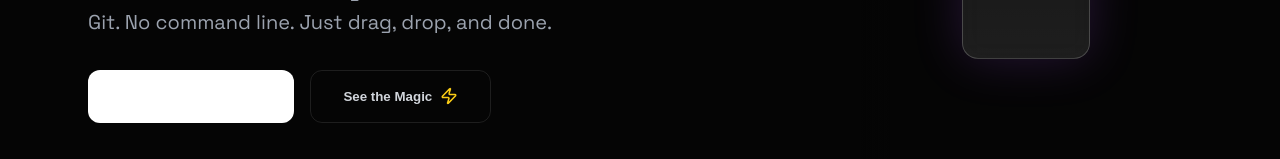
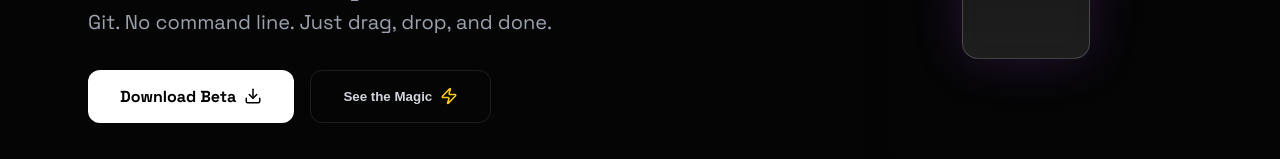
Before and after one commit to S0Vishnu/draft-wolf, a React (Vite) app: page / in a window 1280 px wide. Shown: the part 493-652 px from the top of the page. Built offline with nearby package versions, Linux system fonts and the light colour scheme; no server answers.

Commit message:
feat: add new Footer and Hero components to the application.

```diff
--- a/src/components/Footer.tsx
+++ b/src/components/Footer.tsx
@@ -23,7 +23,7 @@ export const Footer = ({ onOpenLegal }: FooterProps) => {
                         href={WINDOWS_DOWNLOAD_LINK}
                         download
                         className="footer__btn footer__btn--white"
-                        style={{ textDecoration: 'none', color: 'inherit' }}
+                        style={{ textDecoration: 'none' }}
                     >
                         <div style={{ display: 'grid', gridTemplateColumns: 'repeat(2, 1fr)', gap: '2px' }}>
                             {[...Array(4)].map((_, i) => <div key={i} style={{ width: '0.5rem', height: '0.5rem', background: 'black' }}></div>)}
--- a/src/components/Hero.tsx
+++ b/src/components/Hero.tsx
@@ -34,7 +34,7 @@ export const Hero = () => {
                             href={WINDOWS_DOWNLOAD_LINK}
                             download
                             className="hero__btn hero__btn--primary"
-                            style={{ textDecoration: 'none', color: 'inherit' }}
+                            style={{ textDecoration: 'none' }}
                         >
                             <span style={{ display: 'flex', alignItems: 'center', gap: '0.5rem', position: 'relative', zIndex: 10, pointerEvents: 'none' }}>
                                 Download Beta <Download size={18} />
```
